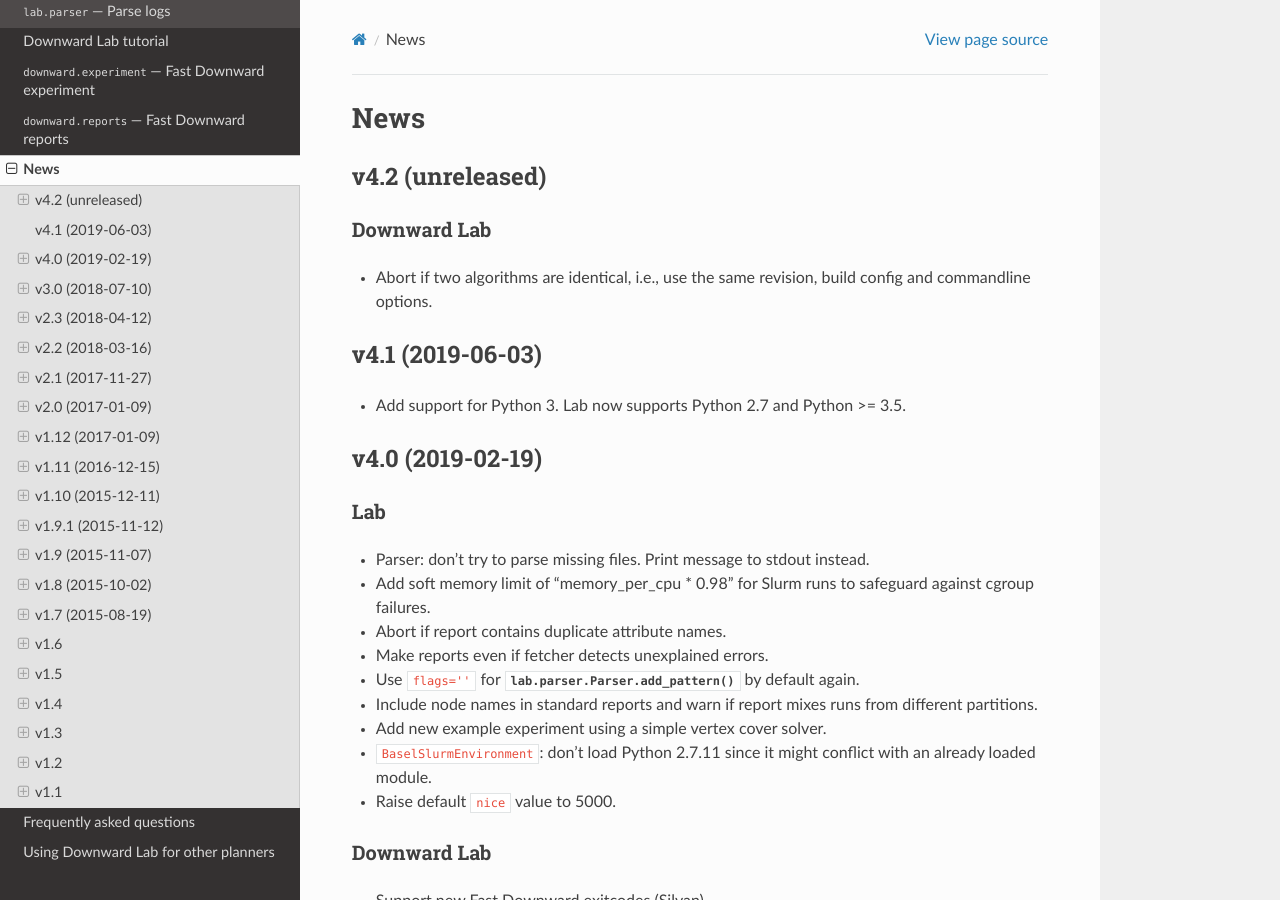
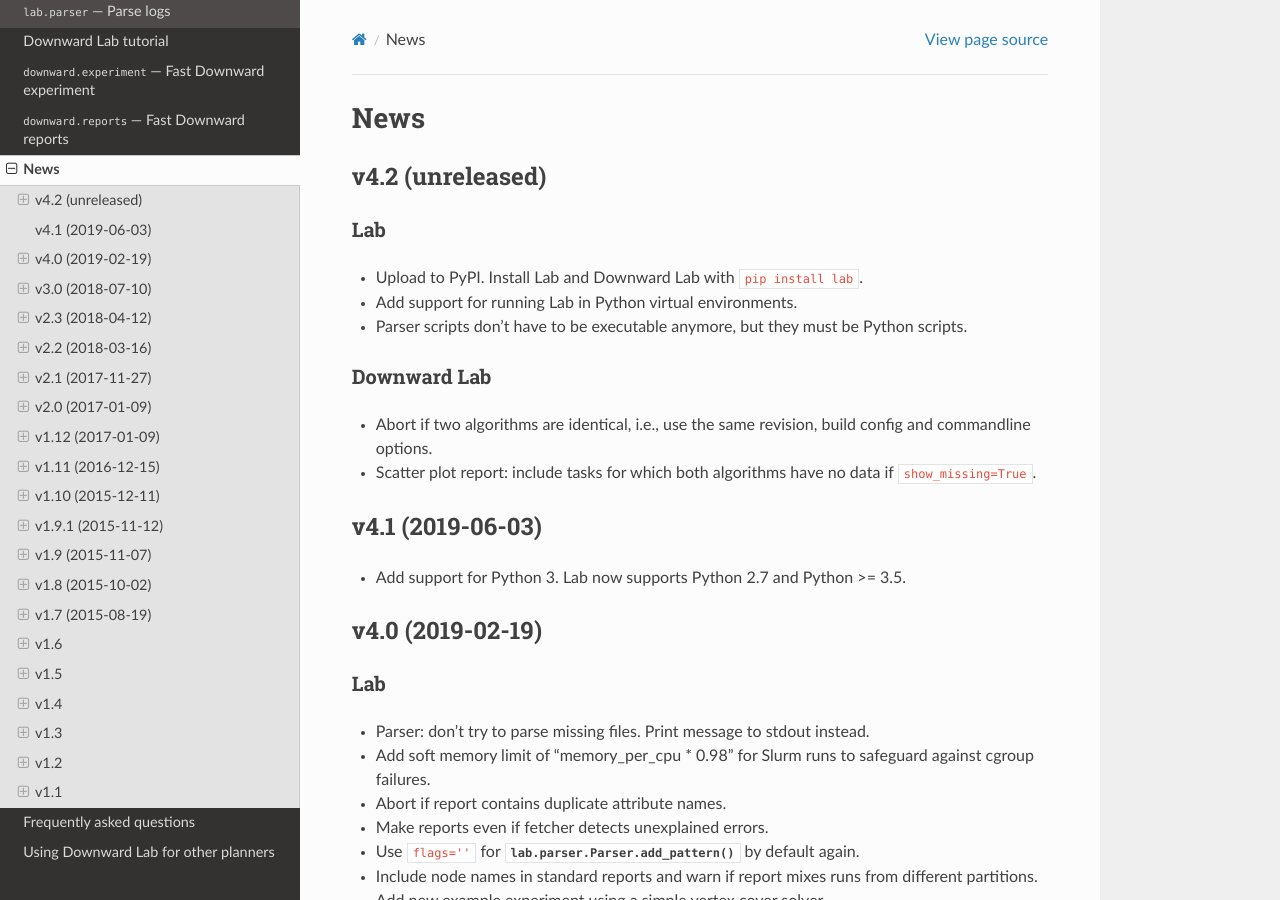
Before and after one commit to aibasel/lab, a Sphinx documentation site: the page built from docs/news.rst, in a window 1280 px wide and 900 px high. Built offline with Sphinx 7.4.7 and the Read the Docs theme 2.0.0, drawn with Linux system fonts in a browser that asks for light colours; pages that are not in the unit, such as notebooks, are missing from menus.

Commit message:
Update news.

```diff
--- a/docs/news.rst
+++ b/docs/news.rst
@@ -4,9 +4,16 @@ News
 v4.2 (unreleased)
 -----------------
 
+Lab
+^^^
+* Upload to PyPI. Install Lab and Downward Lab with ``pip install lab``.
+* Add support for running Lab in Python virtual environments.
+* Parser scripts don't have to be executable anymore, but they must be Python scripts.
+
 Downward Lab
 ^^^^^^^^^^^^
 * Abort if two algorithms are identical, i.e., use the same revision, build config and commandline options.
+* Scatter plot report: include tasks for which both algorithms have no data if ``show_missing=True``.
 
 
 v4.1 (2019-06-03)
```
